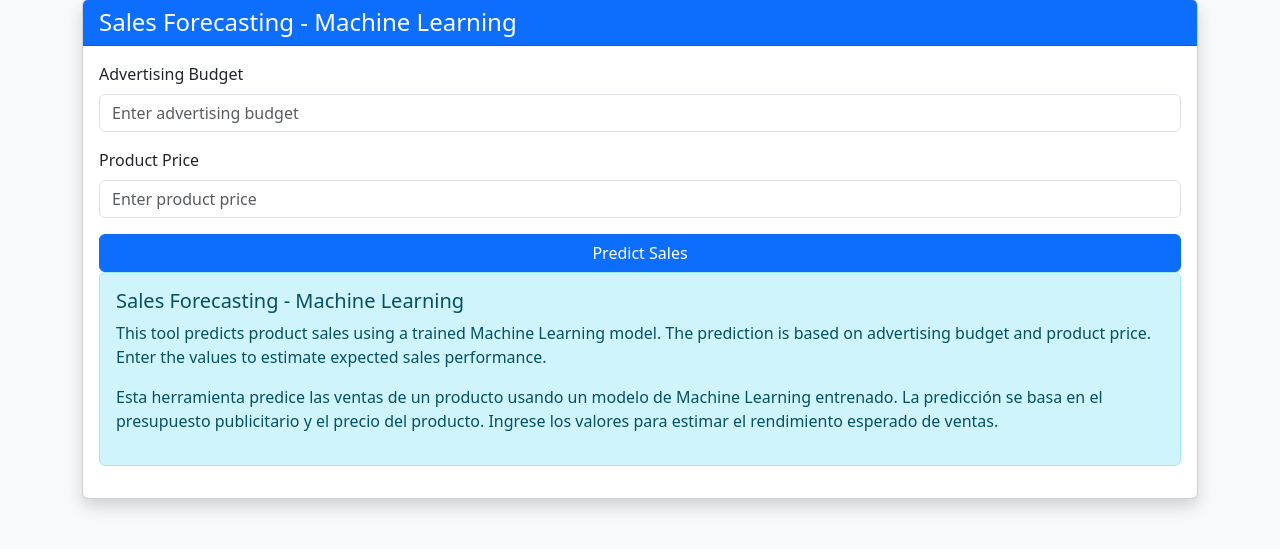
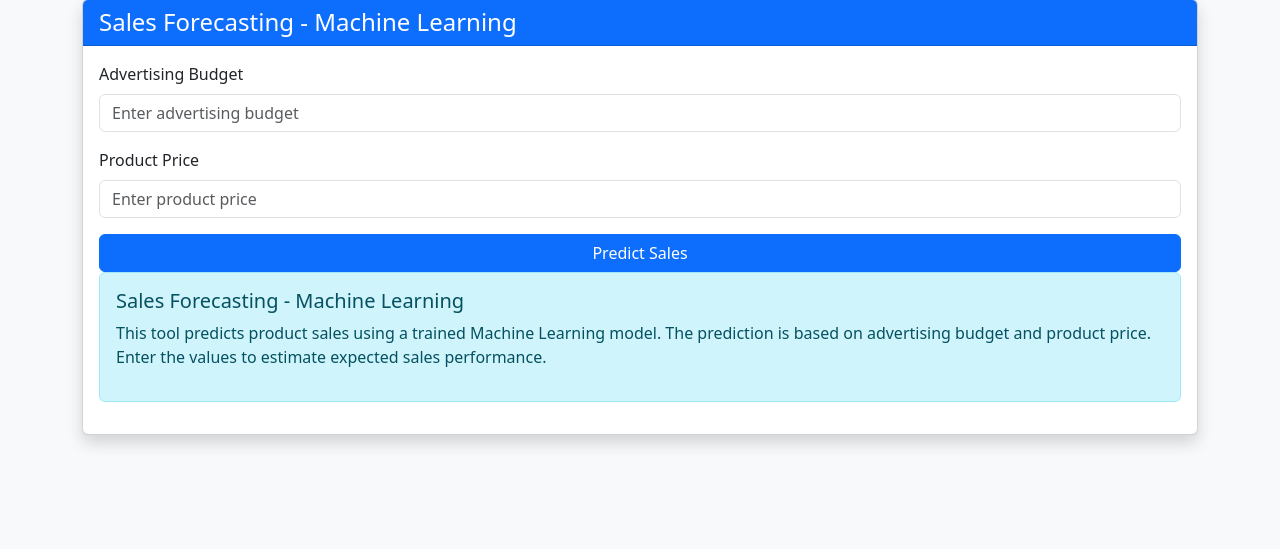
Before and after one commit to Davidcapera/MACHINE_LEARNIG2, a Flask app: page /sales in a window 1280 px wide. Shown: the part 49-598 px from the top of the page. Run offline with Flask 3, Linux system fonts and the light colour scheme.

Commit message:
Elimination text in Spanish

```diff
--- a/app/templates/sales.html
+++ b/app/templates/sales.html
@@ -71,13 +71,6 @@ The prediction is based on advertising budget and product price.
 Enter the values to estimate expected sales performance.
 </p>
 
-<p>
-Esta herramienta predice las ventas de un producto usando un modelo
-de Machine Learning entrenado. La predicción se basa en el presupuesto
-publicitario y el precio del producto. Ingrese los valores para estimar
-el rendimiento esperado de ventas.
-</p>
-
 </div>
 
 </body>
```
